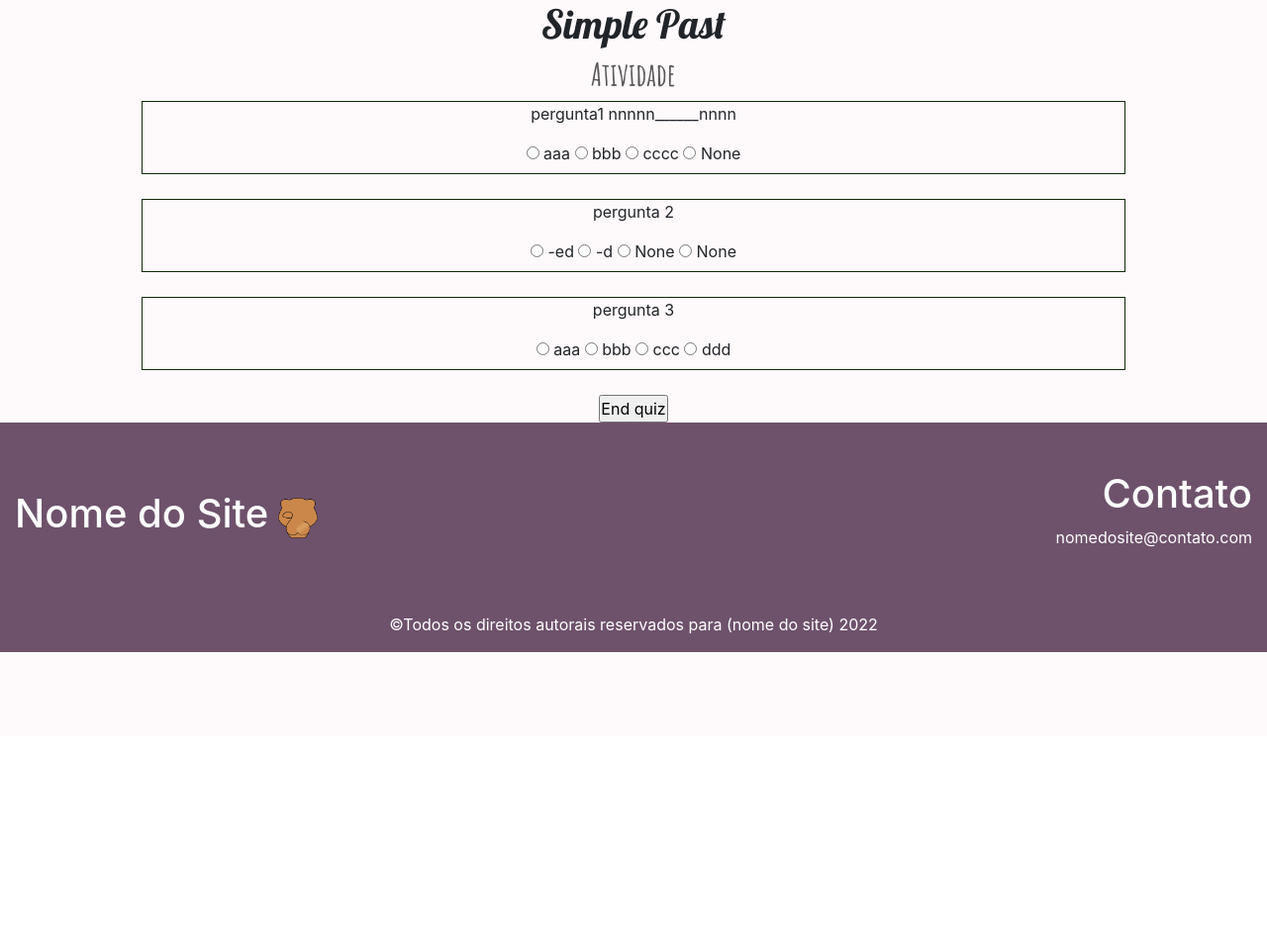
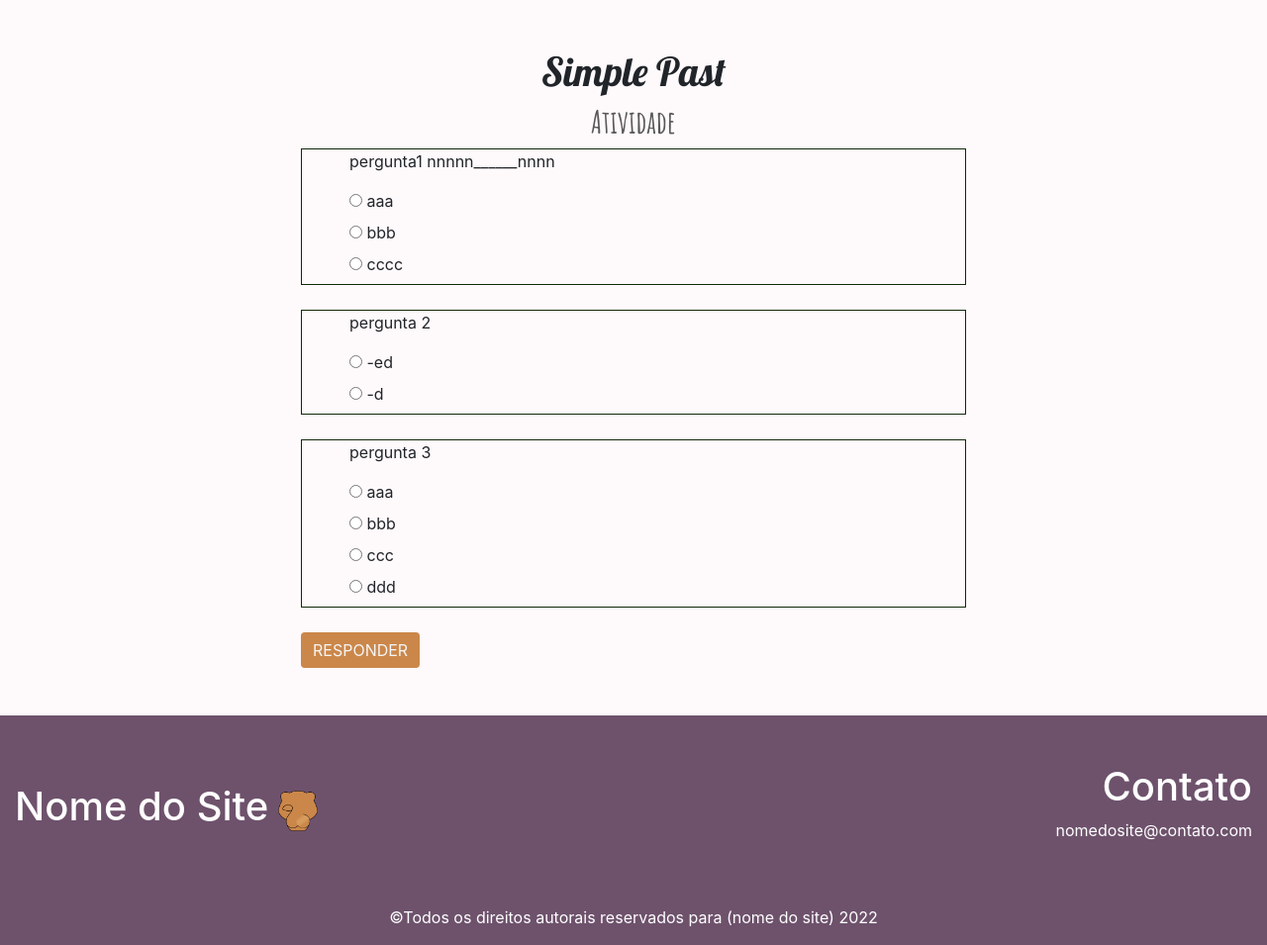
Before and after one commit to bagm4/tcc, a Django app: page /atividade/ in a window 1280 px wide. Shown: the part 56-1011 px from the top of the page at 99% size. Before the commit the page ends 715 px from the top, so only its background shows below. Run offline with Django 4.2, Linux system fonts and the light colour scheme; data comes from the database, SQL or seed files in the repository; both versions use the stored data as it was after the commit; some libraries are stand-ins or nearby versions.

Commit message:
commit30

```diff
--- /dev/null
+++ b/main/static/js/exemplo.js
@@ -0,0 +1,17 @@
+$(document).ready(function() {
+
+    var deleteBtn = $('.delete-btn');
+
+    $(deleteBtn).on('click', function(e) {
+
+        e.preventDefault(); /* ate aqui o botão de lixo esta travado */
+
+        var delLink = $(this).attr('href');
+        var result = confirm('Quer deletar esta tarefa?')
+
+        if(result) {
+            window.location.href = delLink
+        }
+    });
+
+});
--- a/main/templates/addquestao.html
+++ b/main/templates/addquestao.html
@@ -27,6 +27,7 @@
             <input type="submit" class="btn btn-success bnt_style" value="Criar Tarefa">
         </form>
     </div>
+    <!-- LISTAGEM -->
     <div class="col-6 pr-0 pl-0" style="background-color: #DEC9D0 ;">
         <div class="p-5">
             {% if messages %}
@@ -40,7 +41,7 @@
                 {% for questao in questoes %}
                 <tr>
                     <td><span><a href="questao/{{questao.id}}">{{questao.pergunta}}</a></span></td>
-                    <td><a href="{% url 'deletequestao' questao.id %}"><span><i class="fas fa-trash"></i></span></a></td>
+                    <td><a class="delete-btn" href="{% url 'deletequestao' questao.id %}"><span><i class="fas fa-trash"></i></span></a></td>
                     <td><a href="{% url 'editquestao' questao.id %}"><span><i class="fas fa-edit"></i></span></a></td>
                 </tr>
                 {% endfor %}
--- a/main/templates/atividade.html
+++ b/main/templates/atividade.html
@@ -4,34 +4,58 @@
 {% block titulo %} Atividade {% endblock %}
 
 {% block conteudo %}
-<!--VER UM IF PARA NÃO EXIBIR AS ALTERNATIVAS DE VALOR NULO-->
-<div class="container text-center">
-    <div>
+<style>
+    .flexquestoes{
+        display: flex;
+        flex-direction: column;
+    }
+    .margem{
+        width: 60%;
+        margin: auto;
+    }
+    .bnt_style{
+        background-color: #CB874A;
+        border: none;
+        text-transform: uppercase;
+        color: #f5f5f5;
+    }
+</style>
+<div class="container p-5 margem">
+    <div class="text-center">
         <h1 class="fontLobster">Simple Past</h1>
         <h2 class="fontAmatic" style="color: rgb(88, 88, 88);">Atividade</h2>
     </div>
     {% for questao in questoes %}
-    <div class="question-box">
-        <div class="question-text">
+    <div class="question-box pr-5 pl-5">
+        <div class="question-text ">
             <p>{{ questao.pergunta }}</p>
         </div>
-        <div class="question-answers">
+        <div class="question-answers flexquestoes">
+            <div>
                 <input class="option" type="radio" name="{{ questao.id }}" value="{{ questao.alternativa1 }}">
                 <label>{{ questao.alternativa1 }}</label>
-
+            </div>
+            <div>
                 <input class="option" type="radio" name="{{ questao.id }}" value="{{ questao.alternativa2 }}">
                 <label>{{ questao.alternativa2 }}</label>
-
+            </div>
+            {% if questao.alternativa3 %}
+            <div>
                 <input class="option" type="radio" name="{{ questao.id }}" value="{{ questao.alternativa3 }}">
                 <label>{{ questao.alternativa3 }}</label>
-
+            </div>
+            {% endif %}
+            {% if questao.alternativa4 %}
+            <div>
                 <input class="option" type="radio" name="{{ questao.id }}" value="{{ questao.alternativa4 }}">
                 <label>{{ questao.alternativa4 }}</label>
+            </div>
+            {% endif %}
         </div>
     </div>
 
         {% endfor %}
-        <input type="submit" value="End quiz">
+        <input  class="btn btn-success bnt_style" type="submit" value="Responder">
 
 </div>
 
--- a/main/templates/base.html
+++ b/main/templates/base.html
@@ -37,8 +37,6 @@
     <title>{% block titulo %} {% endblock %}</title>
     <!-- ìcone da aba -->
     <link rel="shortcut icon" href="{% static 'img/logo1.png' %}">
-    <script src="{% static 'js/exemplo.js' %}" defer></script>
-    <script src="https://unpkg.com/konva@8.3.12/konva.min.js"></script>
 
 </head>
 
@@ -107,14 +105,9 @@
     </div>
 </footer>
 
-<script src="https://code.jquery.com/jquery-3.3.1.slim.min.js"
-    integrity="sha384-q8i/X+965DzO0rT7abK41JStQIAqVgRVzpbzo5smXKp4YfRvH+8abtTE1Pi6jizo"
-    crossorigin="anonymous"></script>
-<script src="https://cdn.jsdelivr.net/npm/popper.js@1.14.7/dist/umd/popper.min.js"
-    integrity="sha384-UO2eT0CpHqdSJQ6hJty5KVphtPhzWj9WO1clHTMGa3JDZwrnQq4sF86dIHNDz0W1"
-    crossorigin="anonymous"></script>
-<script src="https://cdn.jsdelivr.net/npm/bootstrap@4.3.1/dist/js/bootstrap.min.js"
-    integrity="sha384-JjSmVgyd0p3pXB1rRibZUAYoIIy6OrQ6VrjIEaFf/nJGzIxFDsf4x0xIM+B07jRM"
-    crossorigin="anonymous"></script>
+<script src="https://unpkg.com/konva@8.3.12/konva.min.js"></script>
+<script src="https://code.jquery.com/jquery-3.5.1.min.js"></script>
+<script src="{% static 'js/exemplo.js' %}"></script>
+
 
 </html>
--- a/main/templates/menu.html
+++ b/main/templates/menu.html
@@ -41,7 +41,7 @@
         <a class="btn btn-primary mb-3 bnt_style fontNegrito" style="background-color: #CB874A;" href="{% url 'mapa_principal' %}" role="button">MAPA PRINCIPAL</a>
         <a class="btn btn-primary mb-3 bnt_style fontNegrito" href="{% url 'mapa_mental' %}" role="button">MAPA RESUMIDO</a>
         <a class="btn btn-primary mb-3 bnt_style fontNegrito" href="{% url 'resumo' %}" role="button">RESUMO ESCRITO</a>
-        <a class="btn btn-primary mb-3 bnt_style fontNegrito" href="#" role="button">ATIVIDADES</a>
+        <a class="btn btn-primary mb-3 bnt_style fontNegrito" href="{% url 'atividade' %}" role="button">ATIVIDADES</a>
     </div>
 </div>
 {% endblock conteudo %}
```
Also changed, not shown: db.sqlite3. Lines whose indentation alone changed are shown as unchanged.
